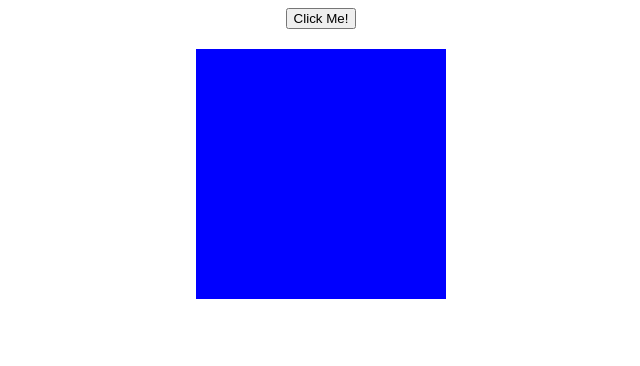
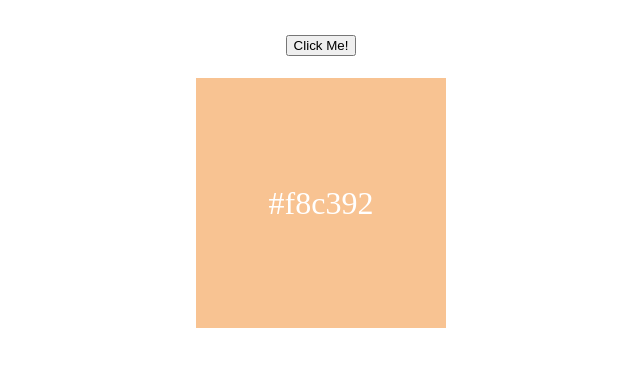
Before and after one commit to colecrum26/clickmeProject, a plain HTML site: page index.html in a window 1280 px wide. Both pictures are taken after a click on the button "Click Me!". Shown: the whole page, without its empty margins (319-959 px from the left). Drawn offline with Linux system fonts and the light colour scheme.

Commit message:
refactored script to produce a random color

```diff
--- a/index.html
+++ b/index.html
@@ -9,8 +9,10 @@
   </head>
 
   <body>
-    <button onclick="changeColor()">Click Me!</button>
+    <h1>
+    <button id="changeColor">Click Me!</button>
     <div id="clickMe"></div>
     <script src="./script.js"></script>
+  </h1>
   </body>
 </html>
--- a/script.js
+++ b/script.js
@@ -1,11 +1,10 @@
 var button = document.querySelector("button");
 var box = document.getElementById("clickMe");
 
-function changeColor() {
-    if(box.style.background == 'green'){
-        box.style.background = 'blue';
-    }else{
-        box.style.background = 'green';
-    }
+const changeColor = () => {
+    const randomColor = Math.floor(Math.random()*16777215).toString(16);
+    box.style.backgroundColor = "#" + randomColor;
+    clickMe.innerHTML = "#" + randomColor;
 }
-changeColor();
+
+button.addEventListener("click", changeColor);
--- a/style.css
+++ b/style.css
@@ -1,9 +1,13 @@
 #clickMe{
+    display: flex;
+    justify-content: center;
+    align-items: center;
     width: 250px;
     height: 250px;
     margin: 20px;
-    background: green;
     margin: 20px auto;
+    color: white;
+    font-weight: normal;
 }
 
 body {
```
